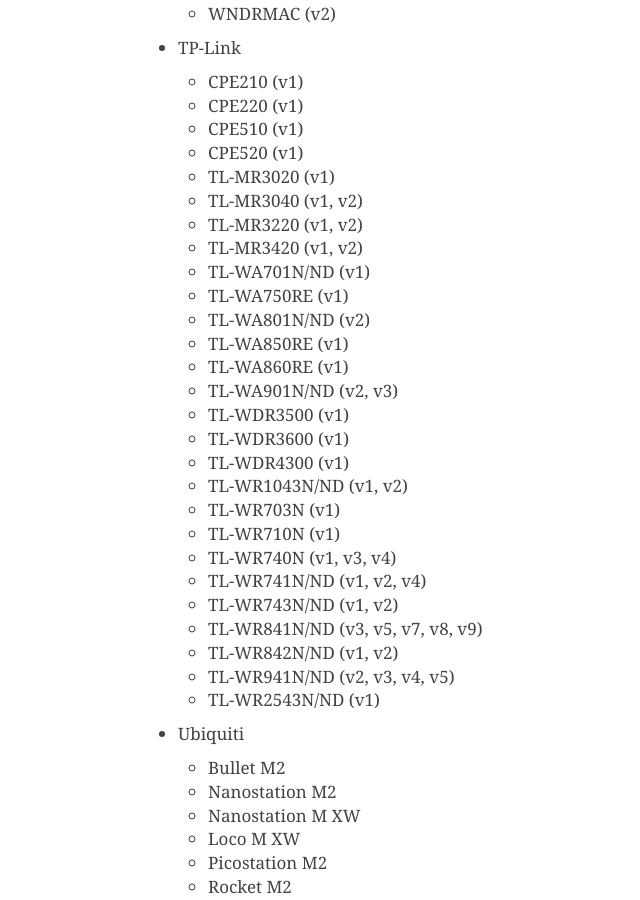
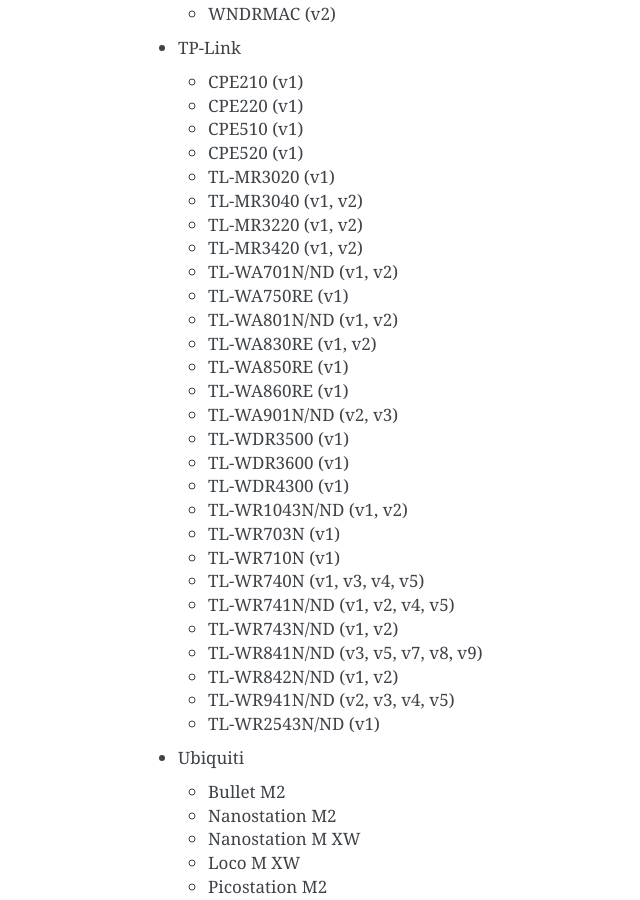
Before and after one commit to freifunk-gluon/gluon, a Sphinx documentation site: the page built from docs/index.rst, in a window 1280 px wide and 900 px high, scrolled down 2791 px. Shown: the whole window, without its empty margins (272-912 px from the left). Built offline with Sphinx 7.4.7, drawn with Linux system fonts in a browser that asks for light colours.

Commit message:
docs: update list of supported devices

```diff
--- a/docs/index.rst
+++ b/docs/index.rst
@@ -101,9 +101,10 @@
   - TL-MR3040 (v1, v2)
   - TL-MR3220 (v1, v2)
   - TL-MR3420 (v1, v2)
-  - TL-WA701N/ND (v1)
+  - TL-WA701N/ND (v1, v2)
   - TL-WA750RE (v1)
-  - TL-WA801N/ND (v2)
+  - TL-WA801N/ND (v1, v2)
+  - TL-WA830RE (v1, v2)
   - TL-WA850RE (v1)
   - TL-WA860RE (v1)
   - TL-WA901N/ND (v2, v3)
@@ -113,8 +114,8 @@
   - TL-WR1043N/ND (v1, v2)
   - TL-WR703N (v1)
   - TL-WR710N (v1)
-  - TL-WR740N (v1, v3, v4)
-  - TL-WR741N/ND (v1, v2, v4)
+  - TL-WR740N (v1, v3, v4, v5)
+  - TL-WR741N/ND (v1, v2, v4, v5)
   - TL-WR743N/ND (v1, v2)
   - TL-WR841N/ND (v3, v5, v7, v8, v9)
   - TL-WR842N/ND (v1, v2)
```
